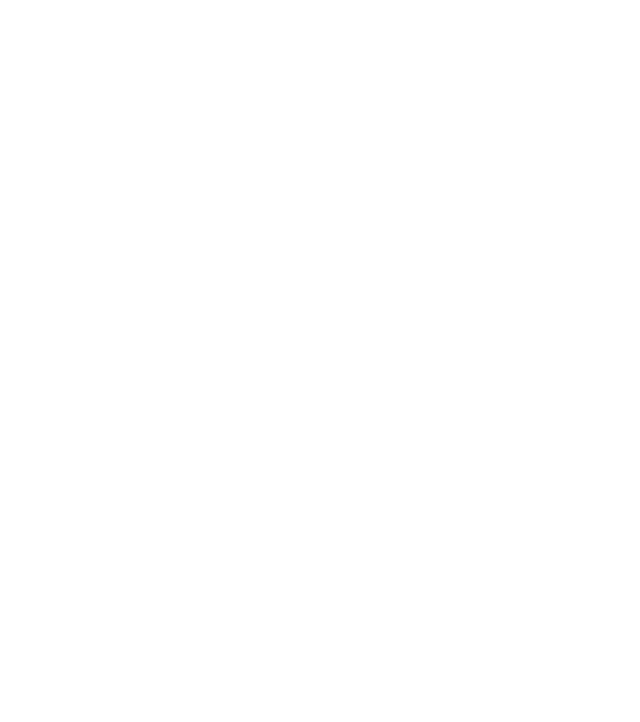
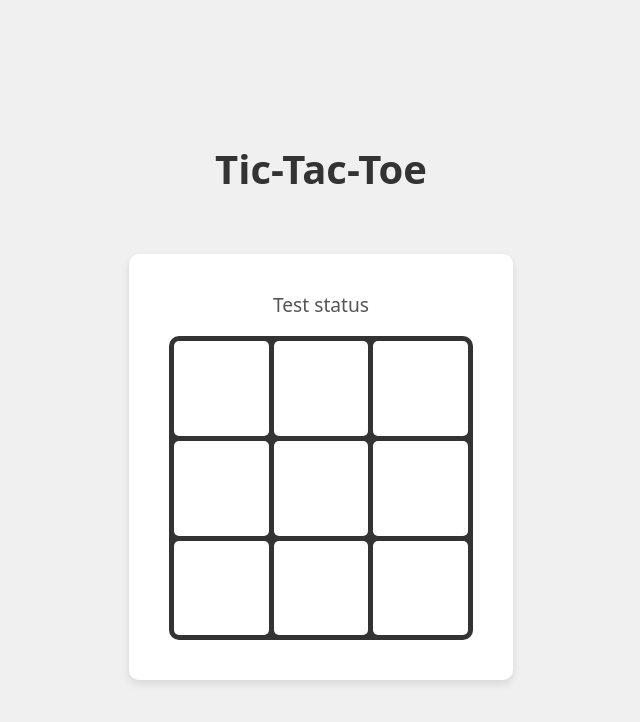
Before and after one commit to mrmiffmiff/odin-js-tic-tac-toe, a plain HTML site: page index.html in a window 1280 px wide. Shown: the whole page, without its empty margins (319-959 px from the left). Drawn offline with nearby package versions, Linux system fonts and the light colour scheme.

Commit message:
html and styling skeleton

```diff
--- a/index.html
+++ b/index.html
@@ -5,10 +5,28 @@
     <meta charset="UTF-8">
     <meta name="viewport" content="width=device-width, initial-scale=1.0">
     <title>Tic-Tac-Toe</title>
+    <link rel="stylesheet" href="style.css">
+    <link rel="stylesheet" href="https://cdn.jsdelivr.net/npm/modern-normalize@3.0.1/modern-normalize.min.css">
 </head>
 
 <body>
-    <script src="tictactoe.js"></script>
+    <div class="headerContainer">
+        <h1>Tic-Tac-Toe</h1>
+    </div>
+    <div class="container">
+        <div class="status">Test status</div>
+        <div class="board">
+            <button class="square" type="button"></button>
+            <button class="square" type="button"></button>
+            <button class="square" type="button"></button>
+            <button class="square" type="button"></button>
+            <button class="square" type="button"></button>
+            <button class="square" type="button"></button>
+            <button class="square" type="button"></button>
+            <button class="square" type="button"></button>
+            <button class="square" type="button"></button>
+        </div>
+        <script src="tictactoe.js"></script>
 </body>
 
 </html>
--- /dev/null
+++ b/style.css
@@ -0,0 +1,63 @@
+/* I admit that some styling choices (namely fonts and colors) came from an LLM. I think they work well enough though. */
+body {
+    margin: 0;
+    padding: 0;
+    height: 100vh;
+    display: flex;
+    flex-direction: column;
+    justify-content: center;
+    align-items: center;
+    gap: 20px;
+    background-color: #f0f0f0;
+    font-family: Arial, sans-serif;
+}
+
+.headerContainer {
+    margin-bottom: 15px;
+}
+
+h1 {
+    color: #333333;
+    font-size: 2.5em;
+}
+
+.container {
+    text-align: center;
+    background-color: #ffffff;
+    padding: 40px;
+    border-radius: 10px;
+    box-shadow: 0 4px 8px rgba(0, 0, 0, 0.1);
+    min-width: min-content;
+    min-height: min-content;
+    width: 30vw;
+    height: 30vh;
+}
+
+.status {
+    color: #555555;
+    margin-bottom: 20px;
+    font-size: 1.2em;
+}
+
+.board {
+    display: grid;
+    grid-template-columns: repeat(3, minmax(70px, 1fr));
+    grid-template-rows: repeat(3, minmax(70px, 1fr));
+    gap: 5px;
+    background-color: #333333;
+    padding: 5px;
+    border-radius: 10px;
+    aspect-ratio: 1/1;
+}
+
+.square {
+    background-color: #ffffff;
+    border-radius: 5px;
+    margin: 0;
+    padding: 0;
+    border: 0;
+}
+
+.square:hover {
+    background-color: #f0f0f0;
+}
```
